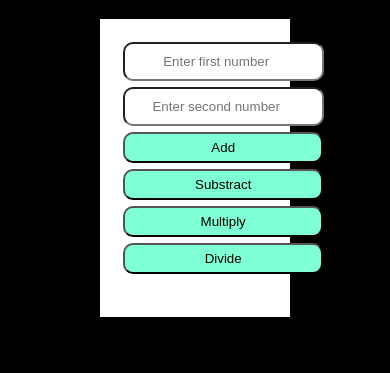
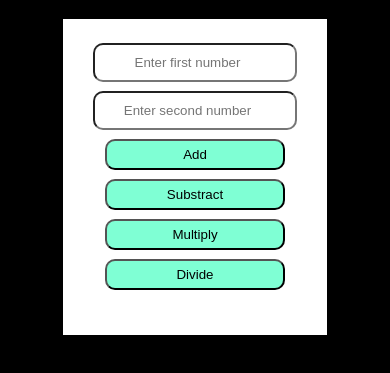
Before and after one commit to i-mus/Calculator-web-app, a plain HTML site: page index.html in a window 390 px wide. Shown: the part 61-434 px from the top of the page. Drawn offline with Linux system fonts and the light colour scheme.

Commit message:
mmodified style

```diff
--- a/style.css
+++ b/style.css
@@ -8,7 +8,7 @@ body{
     margin: 3% auto;
     background: white;
     color: rgb(0, 0, 0);
-    max-width: 40%;
+    max-width: 60%;
     text-align: center;
     padding: 20px;
 }
@@ -18,6 +18,7 @@ body{
     border-radius: 10px;
     margin: 2%;
     text-align: center;
+    width: auto;
 }
 
 .container > button {
@@ -26,7 +27,7 @@ body{
     cursor: pointer;
     padding: 6px;
     margin: 2%;
-    width: 200px;
+    width: 30%;
     border-radius: 10px;
 }
 
@@ -35,3 +36,13 @@ h2{
     font-weight: bolder;
 
 }
+
+@media all and (max-width: 520px){
+    .container > input{
+        width: 80%;
+    }
+    .container > button {
+
+        width: 80%;
+    }
+}
```
